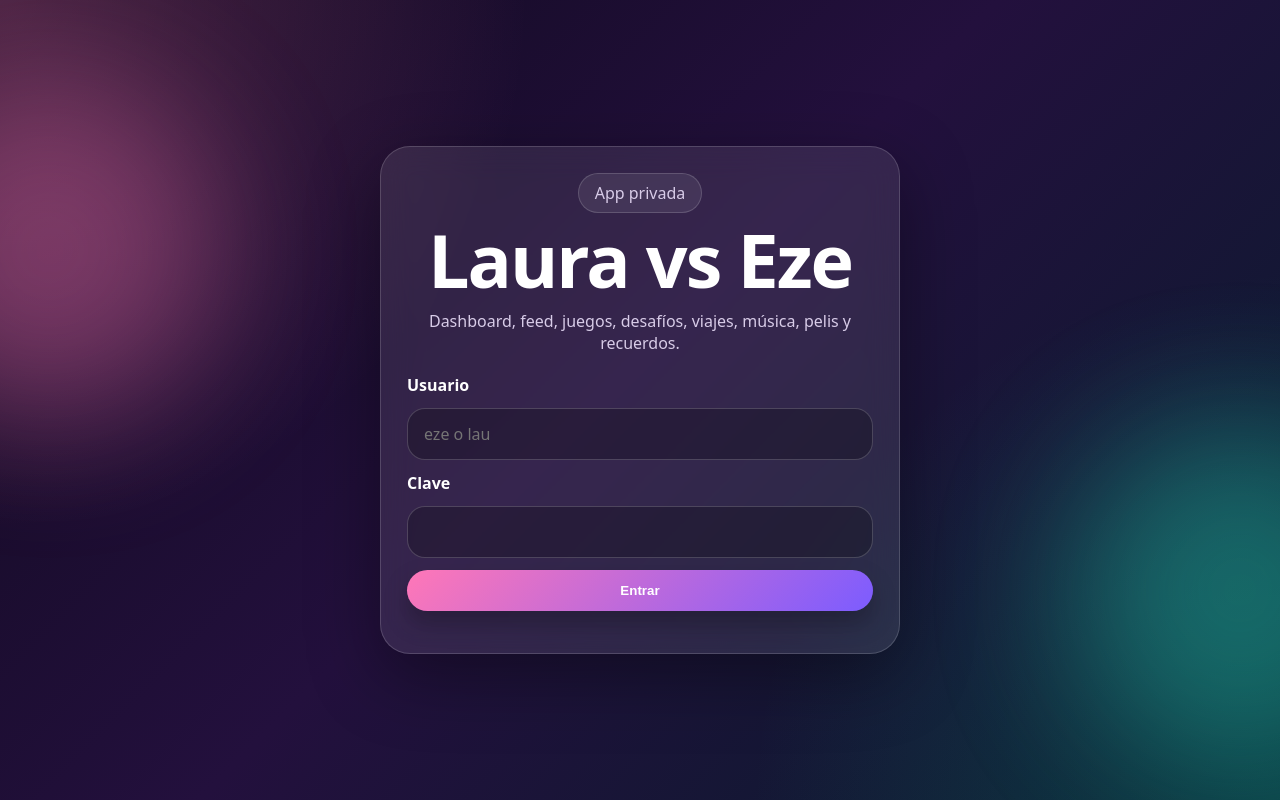
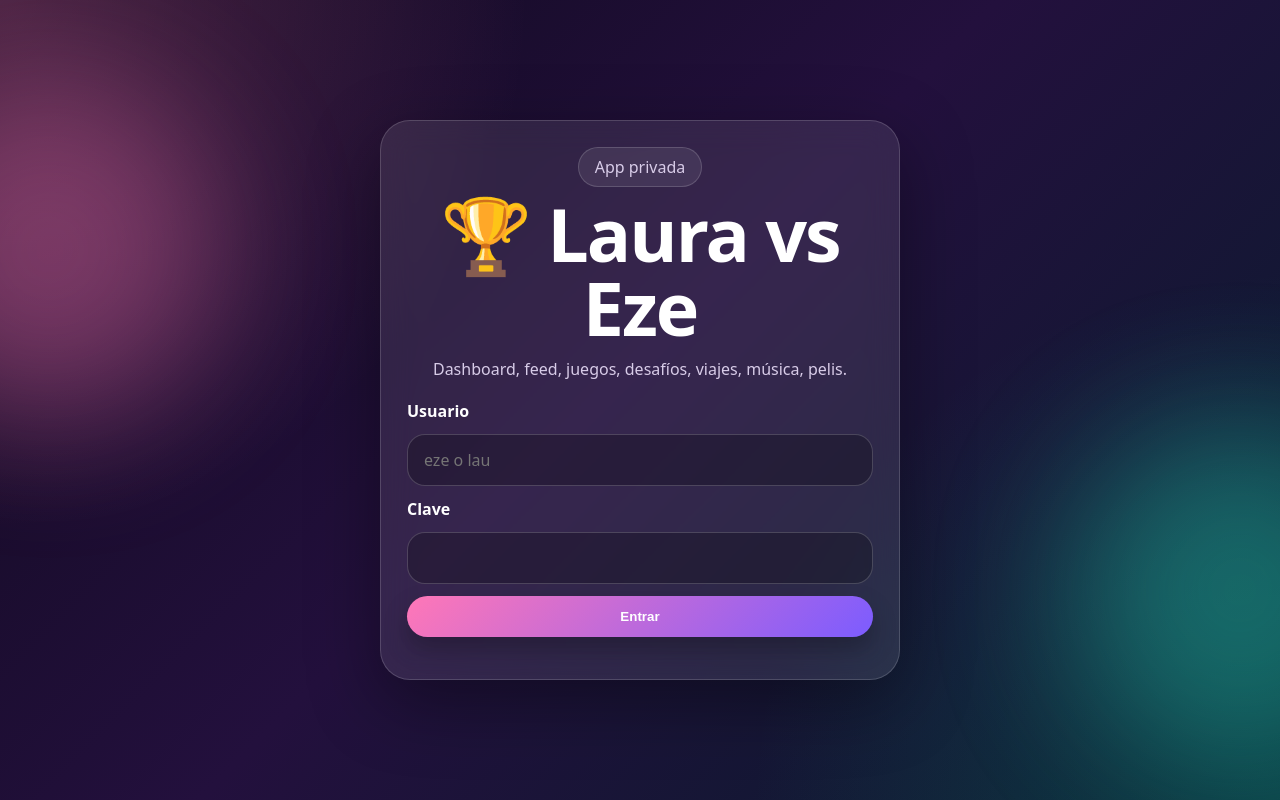
Before and after one commit to ezeet1997/lau-eze, a website: page public/index.html in a window 1280 px wide. Drawn offline with Linux system fonts and the light colour scheme; no server answers.

Commit message:
Update index.html

```diff
--- a/public/index.html
+++ b/public/index.html
@@ -11,11 +11,11 @@
 <section id="loginScreen" class="login-screen">
   <div class="login-card">
     <p class="tag">App privada</p>
-    <h1>Laura vs Eze</h1>
-    <p class="subtitle">Dashboard, feed, juegos, desafíos, viajes, música, pelis y recuerdos.</p>
+    <h1>🏆 Laura vs Eze</h1>
+    <p class="subtitle">Dashboard, feed, juegos, desafíos, viajes, música, pelis.</p>
     <form id="loginForm" class="auth-form">
       <label>Usuario</label><input id="username" placeholder="eze o lau" required>
-      <label>Clave</label><input id="password" type="password" required>
+      <label>Clave</label><input id="password" type="Tu dni" required>
       <button class="btn primary full">Entrar</button>
     </form>
     <p id="loginMsg" class="auth-message"></p>
```
